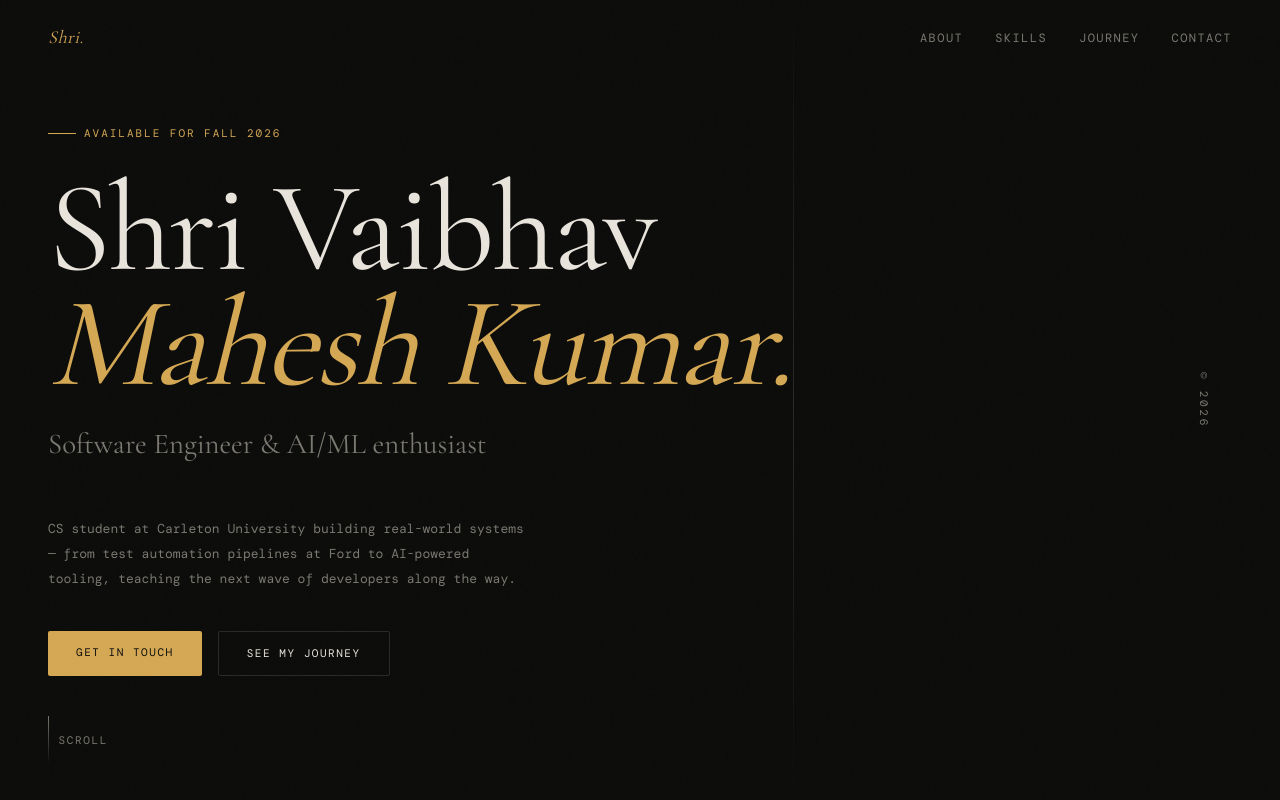
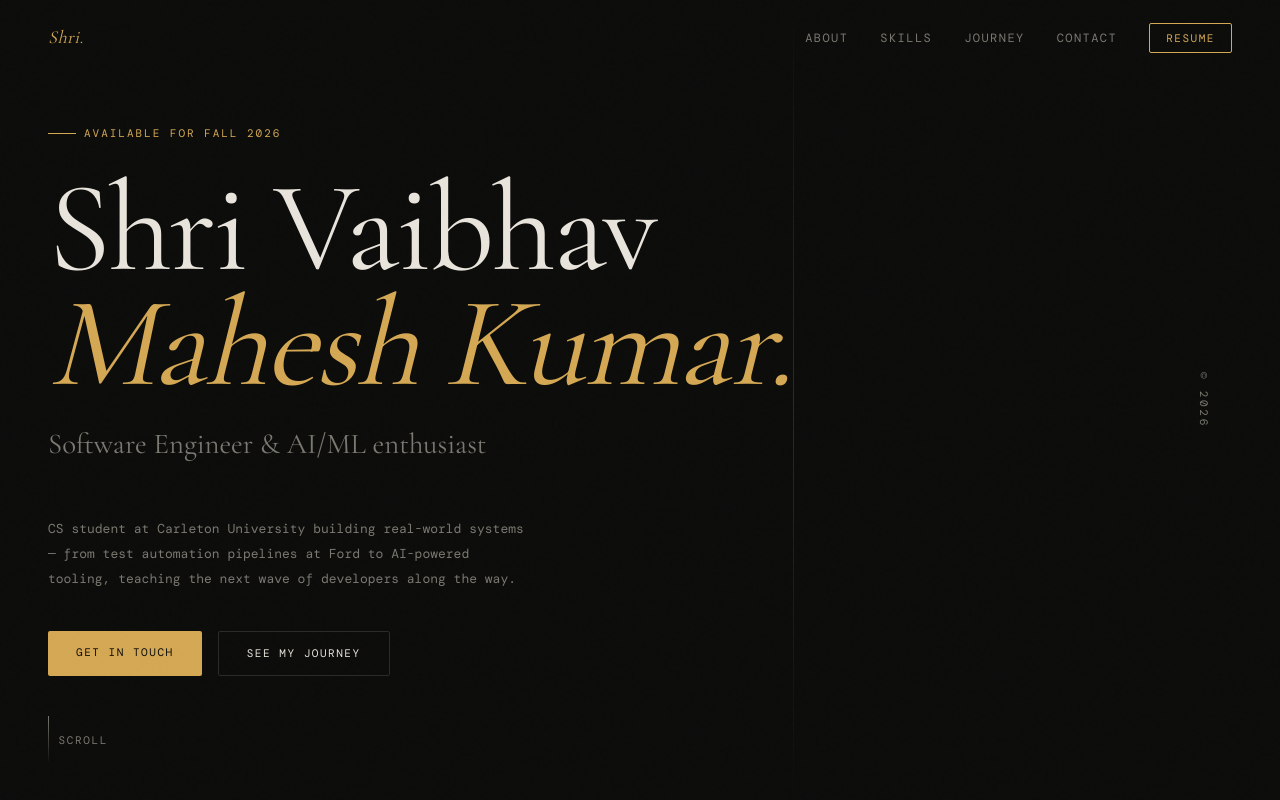
Before and after one commit to raz3rbla8e/my-portfolio, a Next.js app: page / in a window 1280 px wide. Shown: the top 800 px of the page. Built offline with nearby package versions, Linux system fonts and the light colour scheme; a web font is replaced by a local one.

Commit message:
addeed resume to website

```diff
--- a/src/components/Nav.tsx
+++ b/src/components/Nav.tsx
@@ -3,6 +3,8 @@
 import { useState, useEffect } from 'react'
 
 const links = ['About', 'Skills', 'Journey', 'Contact']
+
+const RESUME_URL = 'https://drive.google.com/file/d/1JUMe9CrlDAlWjx9qHy5iZGKoqYGL4Gse/view?usp=sharing'
 
 export default function Nav() {
   const [scrolled, setScrolled] = useState(false)
@@ -24,7 +26,7 @@ export default function Nav() {
       <div className="font-serif italic text-accent text-[1.15rem] tracking-[0.02em]">
         Shri.
       </div>
-      <ul className="flex gap-8 list-none max-sm:hidden">
+      <ul className="flex items-center gap-8 list-none max-sm:hidden">
         {links.map((item) => (
           <li key={item}>
             <a
@@ -35,6 +37,16 @@ export default function Nav() {
             </a>
           </li>
         ))}
+        <li>
+          <a
+            href={RESUME_URL}
+            target="_blank"
+            rel="noopener noreferrer"
+            className="px-4 py-[0.45rem] border border-accent text-accent text-[11px] tracking-[0.14em] uppercase no-underline rounded-[2px] transition-all duration-200 hover:bg-accent hover:text-canvas"
+          >
+            Resume
+          </a>
+        </li>
       </ul>
     </nav>
   )
```
